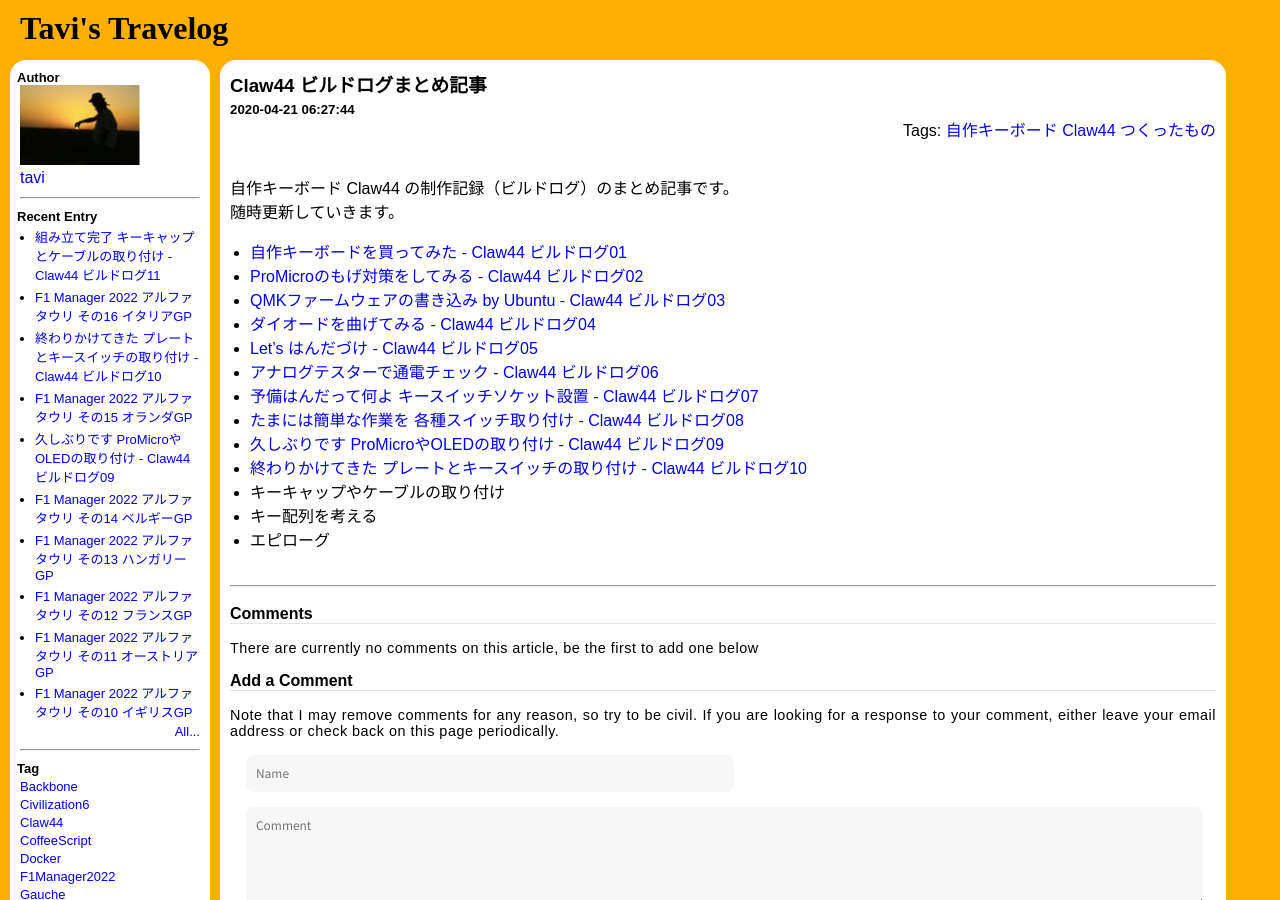
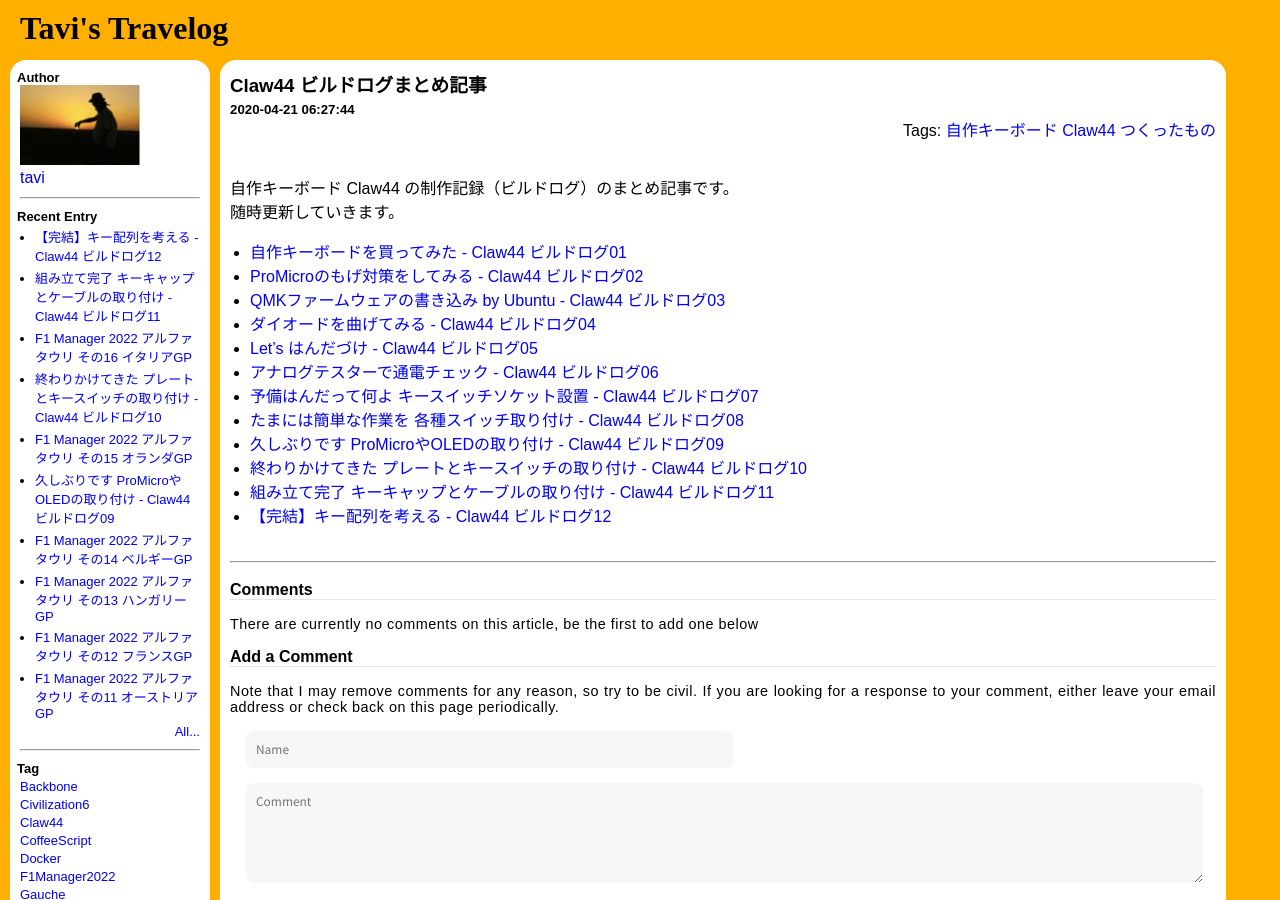
Before and after one commit to ryotakato/ryotakato.github.io, a Jekyll site: the page built from _posts/2020-04-21-claw44-buildlog-00.md, in a window 1280 px wide and 900 px high. Built offline with Jekyll 4.4.1, drawn with Linux system fonts in a browser that asks for light colours; some of the changed lines change nothing that is shown.

Commit message:
add article

```diff
--- a/_posts/2020-04-21-claw44-buildlog-00.md
+++ b/_posts/2020-04-21-claw44-buildlog-00.md
@@ -20,6 +20,5 @@ date: 2020-04-21 06:27:44
 * [たまには簡単な作業を 各種スイッチ取り付け - Claw44 ビルドログ08](/2021/06/28/claw44-buildlog-08)
 * [久しぶりです ProMicroやOLEDの取り付け - Claw44 ビルドログ09](/2022/12/25/claw44-buildlog-09)
 * [終わりかけてきた プレートとキースイッチの取り付け - Claw44 ビルドログ10](/2022/12/27/claw44-buildlog-10)
-* キーキャップやケーブルの取り付け
-* キー配列を考える
-* エピローグ
+* [組み立て完了 キーキャップとケーブルの取り付け - Claw44 ビルドログ11](/2022/12/29/claw44-buildlog-11)
+* [【完結】キー配列を考える - Claw44 ビルドログ12](/2022/12/30/claw44-buildlog-12)
--- /dev/null
+++ b/_posts/2022-12-30-claw44-buildlog-12.md
@@ -0,0 +1,89 @@
+---
+layout: post
+title: "【完結】キー配列を考える - Claw44 ビルドログ12"
+tags : [自作キーボード, Claw44, つくったもの]
+date: 2022-12-30 08:53:44
+---
+
+前回まででClaw44の組み立てが終わったので、
+ビルドログ自体は終了なんだけど、
+せっかくキーボードを新しくするのだから、
+従来のQWERTY配列から脱却してみようと思った。
+ファームウェアの書き込みはすでにやっているので、実際にどのキーにどれを割り当てるかを考えさえすればすぐできる。
+
+日本語、英語の両方を打つことのある僕としては、
+特に日本語をもっと打ちやすい配列はないかと思って探したのがこれ。
+
+[Eucalyn配列について - ゆかりメモ](https://eucalyn.hatenadiary.jp/entry/about-eucalyn-layout)
+
+
+母音が左手側に揃っていて、かつ、右手側にはVimの上下左右のキーであるHJKLが揃っている。
+もうこれしかないでしょ。
+
+### 実践
+
+ということで、実際に設定しているキーマップを。
+
+
+![claw44_66]({{ BASE_PATH }}/images/2022/12/30/claw44_66.JPG)
+
+
+黒が標準で押したときのキー。これをEucalyn配列にしているが、
+Claw44はさらに1列外側にキーがあるので、そこにESCやTAB、ALTなどを配置している。
+
+赤と青は、それぞれ親指でRaiseキーやLowerキーを押した状態で押せば入力できるキーマップ。
+例えば、数字の3を入力したかったら、Lowerキーを押したままEのキーを押せば入力できる。
+
+矢印キーなどはHJKLに合わせ、Vimでもそうでなくても同様のキーで移動できるようにした。
+その他、括弧系やファンクションキーなどは位置はこだわったが、
+それ以外の記号は使用頻度に合わせて考えただけで最適かどうかは分からない。
+ただ、慣れればあまり気にならないからいいかな。
+
+
+独自だなと思うのは下記。
+
+PSCR：Print Screen
+RST：キーボードのリセットスイッチ
+CHJP：Windowsで使ったときに日本語入力できなかったので対応するためのキー
+LGINI：OLED画面の初期化
+
+
+また、他の日本語キーボードも使えるように。JPキーボードとUSキーボードの併用を実現したかった。（claw44はUSキーボード扱い）
+参考にしたのは以下
+[Linuxで尊師スタイルの環境構築 - Qiita](https://qiita.com/MTfirst/items/1b09a7631639122697a1)
+
+これで書かれているgitをforkして少し書き換えた。
+
+[ryotakato/Sonshi-Changer](https://github.com/ryotakato/Sonshi-Changer)
+
+気をつけたのは、IMEの切り替えを一つのキーでトグルしないこと
+これをすると状態を意識しないといけない。
+USとJPキーボードではIME切り替えも違うので、ONとOFFにJP,USそれぞれのキーをわりあてた
+自身のJPキーボードをxinputで特定するにはLITE-ONって文字がちょうどよさそう
+claw44を使うには尊師スタイルボタンを押す
+なお、desktopファイルをLancherに登録しておくと楽だが、PCをつけたときに毎回押さないといけない縛りは残る。
+
+
+
+このキーマップで2年近く使っているが、そこまで不便に感じたことはない。
+だいたいが自分でなんとかできるし。
+
+このキーマップを実装したQMK firmwareは、下記にあげてある。
+
+[ryotakato/qmk_firmware](https://github.com/ryotakato/qmk_firmware)
+
+
+keyboards/claw44/keymaps/ryotakato/keymap.c を見ればだいたい分かると思う。
+
+
+
+
+### まとめ
+
+自作キーボードのClaw44づくりはとても楽しかったし、
+この先人生のメインキーボードが作れたと思う。
+ずっと使い続けていくつもり。
+
+
+なんとか2022年内に終わって良かった。
+では、よいお年を！
```
Also changed, not shown: images/2022/12/30/claw44_66.png (added).
